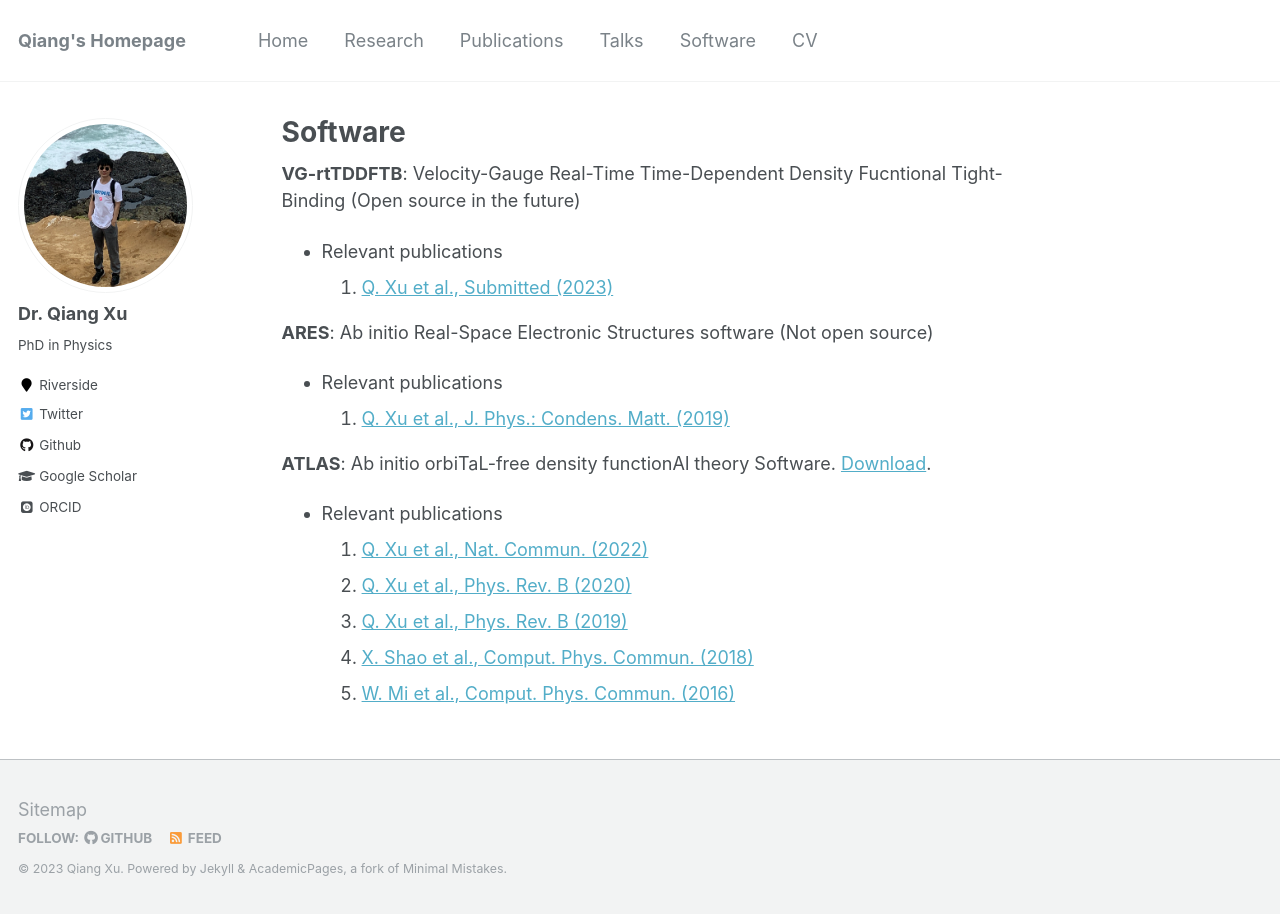
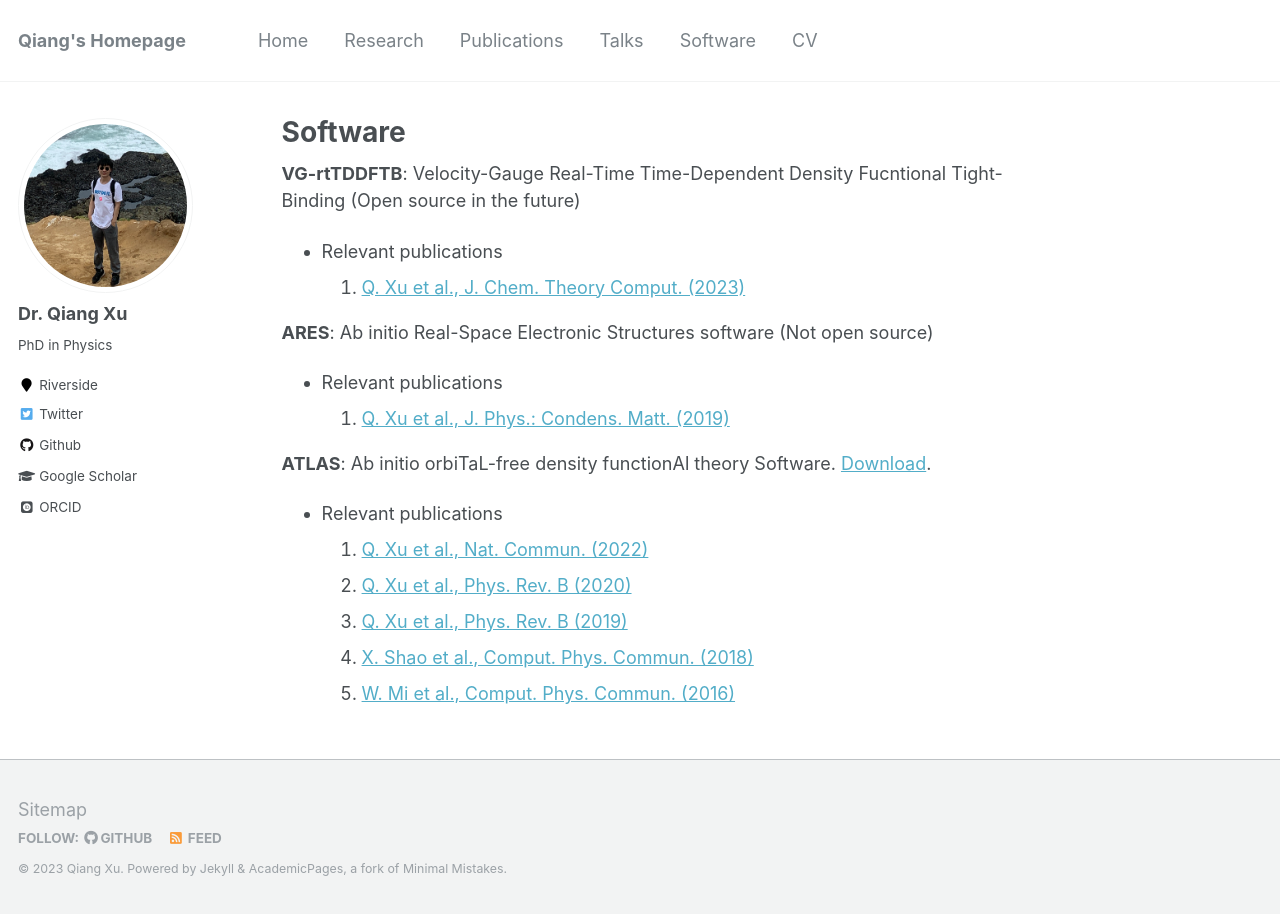
Before and after one commit to xqjlu/xqjlu.github.io, a Jekyll site: the page built from _pages/software.md, in a window 1280 px wide. Built offline with Jekyll 4.4.1, drawn with Linux system fonts in a browser that asks for light colours; some web fonts are replaced.

Commit message:
jctc vgrttddftb

```diff
--- a/_pages/software.md
+++ b/_pages/software.md
@@ -10,7 +10,7 @@
 **VG-rtTDDFTB**: Velocity-Gauge Real-Time Time-Dependent Density Fucntional Tight-Binding
   (Open source in the future)
   * Relevant publications
-    1. [Q. Xu et al., Submitted (2023)](https://doi.org/10.48550/arXiv.2308.09782)
+    1. [Q. Xu et al., J. Chem. Theory Comput. (2023)](https://doi.org/10.1021/acs.jctc.3c00689)
 
 **ARES**: Ab initio Real-Space Electronic Structures software
   (Not open source)
```
Also changed, not shown: _pages/publications.md (+1 -1 lines).
